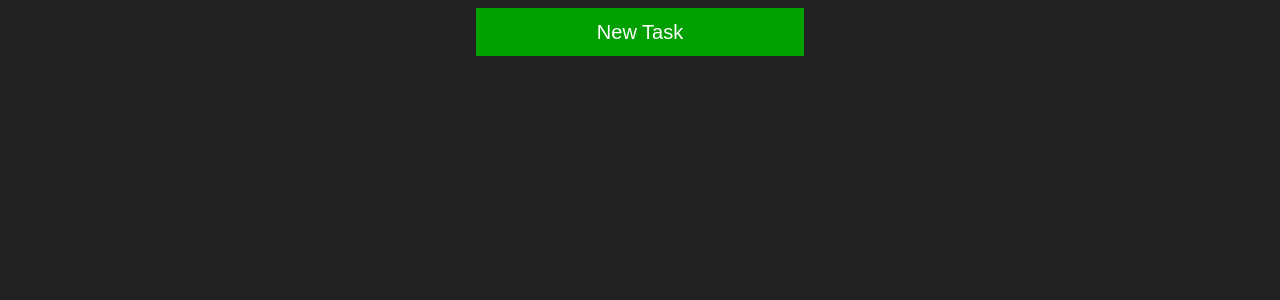
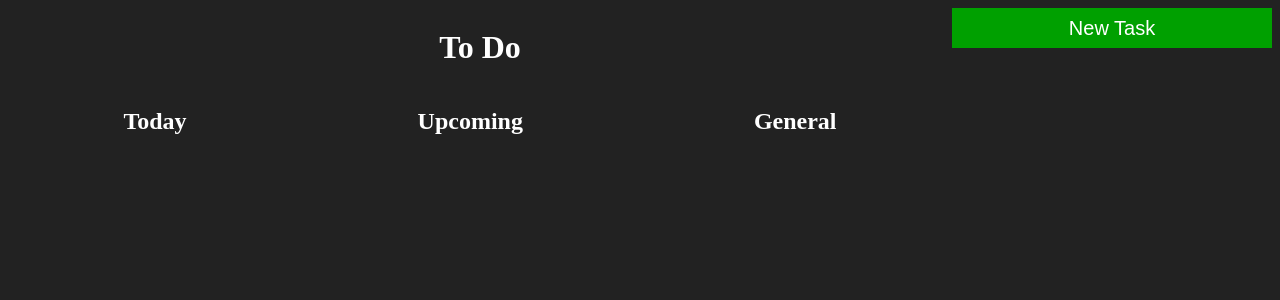
Before and after one commit to lbiggers/CS3141-R02-9, a PHP site: page /Simplyst.html in a window 1280 px wide. Shown: the top 300 px of the page. Run offline with PHP 8.4, Linux system fonts and the light colour scheme.

Commit message:
Put today, upcoming, and general in a grid

```diff
--- a/Simplyst.html
+++ b/Simplyst.html
@@ -6,8 +6,21 @@
 	<link rel="stylesheet" href="style.css">
 </head>
 <body>
-	<div id='taskButtonBack' style='border: 4px solid #00a000;width: 320px;'>
-		<button type='button' id='taskButton' onclick='newTask()' onmouseover='outlineTaskButton()'>New Task</button>
+	<div class= "containter">
+	<div class = "todo"><h1>To Do</h1>
 	</div>
+	<div class = "today"><h2>Today</h2>
+    </div>
+	<div class = "upcoming"><h2>Upcoming</h2>
+	</div>
+	<div class= "general"><h2>General</h2>
+  	</div>
+
+
+
+	<button type='button' id='taskButton' onclick='newTask()' onmouseover='outlineTaskButton()'>New Task</button>
+
+
+</div>
 </body>
 </html>
--- a/checkboxes.js
+++ b/checkboxes.js
@@ -223,6 +223,7 @@ function showTask(data){
 		taskCount++;
 
 		let task = document.createElement('div');
+		task.setAttribute('class', 'column')
 		task.setAttribute('id',taskId);
 		task.setAttribute('class','tasks');
 		task.setAttribute('onmouseover','showInfo('+taskId+')');
--- a/style.css
+++ b/style.css
@@ -2,6 +2,7 @@
 		body {
 			background-color: #222222;
 			text-align: center;
+			color: white
 		}
 		#taskButton{
 			height: 40px;
@@ -11,20 +12,26 @@
 			color: white;
 			font-size: 20px;
 			font-family: 'Arial', sans-serif;
+			grid-column: 4;
+
 		}
 		#taskButtonBack{
 			float: center;
 			margin: auto;
+			grid-column: 4;
 		}
 		.tasks{
 			height: 39px;
 			width: 328px;
+			grid-row: 2;
+			grid-column: 3;
 			background-color: #00A000;
 			border-bottom: 10px solid black;
 			color: white;
 			font-size: 20px;
 			font-family: 'Arial', sans-serif;
 			float: center;
+			grid-column: 3;
 			margin:auto;
 		}
 		.tasksRemove{
@@ -55,3 +62,24 @@
 		}
 		.tasksInfo{
 		}
+		.containter{
+			display: grid;
+			grid-template-columns: auto auto auto 320px;
+		}
+		.todo{
+			grid-column-start: 1;
+			grid-column-end: 4;
+			grid-row: 1;
+		}
+		.today{
+			grid-column: 1;
+			grid-row: 2;
+		}
+		.upcoming{
+			grid-column: 2;
+			grid-row: 2;
+		}
+		.general{
+			grid-column: 3;
+			grid-row: 2;
+		}
```
